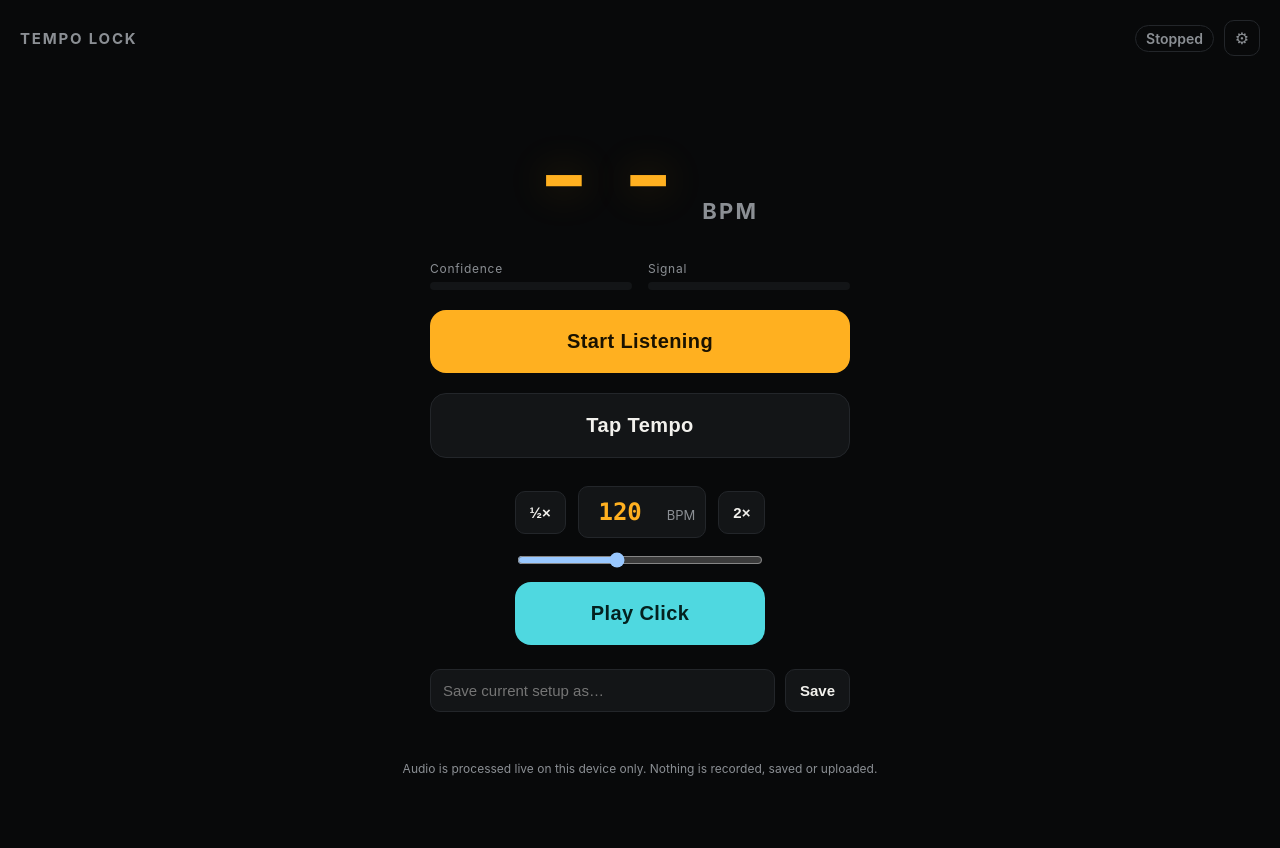
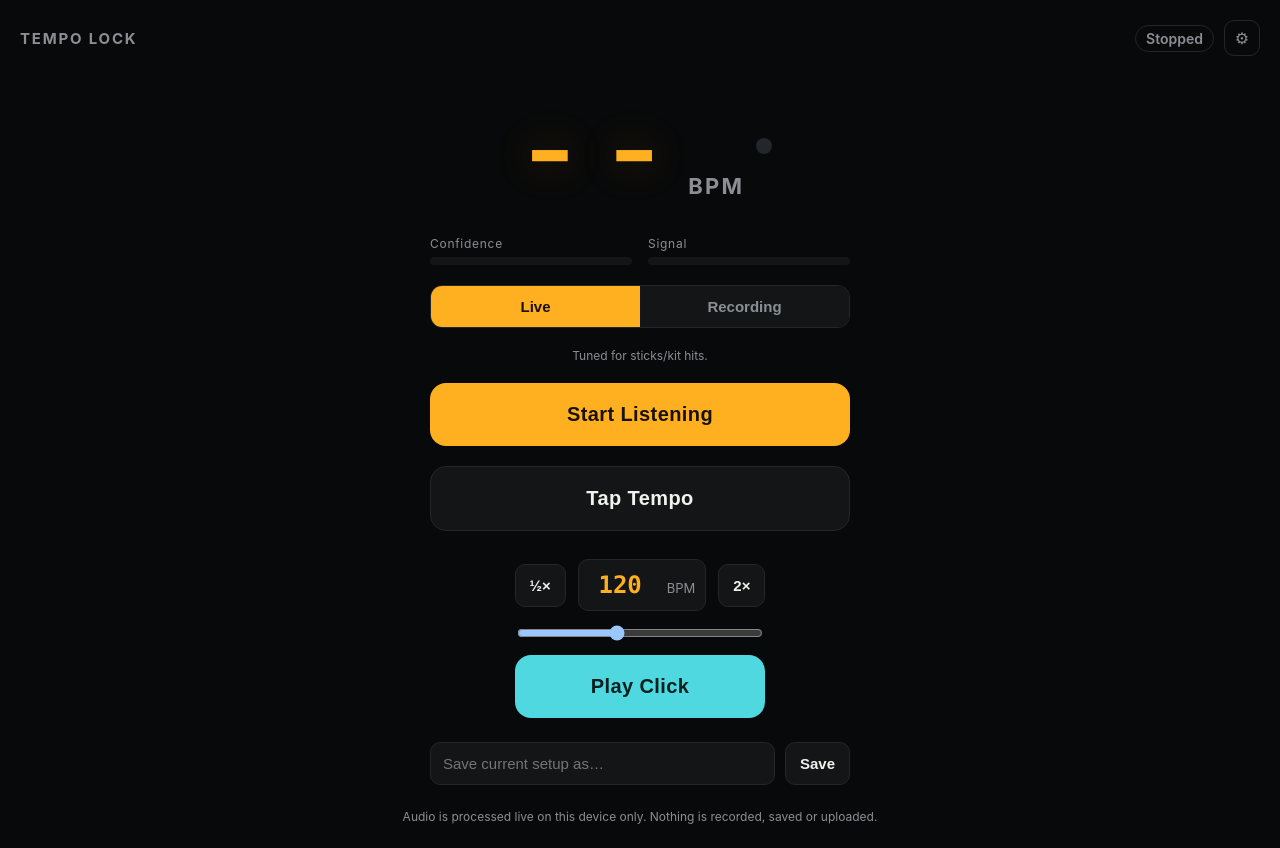
Before and after one commit to ntbCreative/tempo-lock, a React (Vite) app: page / in a window 1280 px wide. Before the commit the page ends 800 px from the top, so only its background shows below. Built offline with nearby package versions, Linux system fonts and the light colour scheme.

Commit message:
Add subdivisions and visual beat pulse

```diff
--- a/src/App.css
+++ b/src/App.css
@@ -141,6 +141,50 @@ body {
   font-weight: 700;
   letter-spacing: 0.1em;
   color: var(--text-dim);
+}
+
+.beat-pulse {
+  width: 16px;
+  height: 16px;
+  border-radius: 999px;
+  align-self: center;
+}
+
+.beat-pulse--idle {
+  background: var(--line);
+}
+
+.beat-pulse--flash {
+  background: var(--accent);
+  animation: beat-pulse-flash 160ms ease-out;
+}
+
+.beat-pulse--tempo {
+  background: var(--secondary);
+  animation: beat-pulse-tempo linear infinite;
+}
+
+@keyframes beat-pulse-flash {
+  0% {
+    transform: scale(1);
+    opacity: 1;
+  }
+  100% {
+    transform: scale(1.8);
+    opacity: 0;
+  }
+}
+
+@keyframes beat-pulse-tempo {
+  0%,
+  100% {
+    opacity: 0.3;
+    transform: scale(0.85);
+  }
+  10% {
+    opacity: 1;
+    transform: scale(1.1);
+  }
 }
 
 .meter-row {
@@ -336,6 +380,40 @@ body {
 .manual-metronome__bpm span {
   font-size: 13px;
   color: var(--text-dim);
+}
+
+.mode-toggle {
+  display: flex;
+  width: 100%;
+  max-width: 420px;
+  border: 1px solid var(--line);
+  border-radius: 12px;
+  overflow: hidden;
+}
+
+.mode-toggle__option {
+  flex: 1;
+  padding: 12px;
+  background: var(--bg-raised);
+  color: var(--text-dim);
+  border: none;
+  font-size: 15px;
+  font-weight: 600;
+  cursor: pointer;
+}
+
+.mode-toggle__option:disabled {
+  cursor: not-allowed;
+}
+
+.mode-toggle__option[data-active='true'] {
+  background: var(--accent);
+  color: #1a1200;
+}
+
+.mode-toggle__hint {
+  text-align: center;
+  margin-top: -4px;
 }
 
 .pill-button {
--- a/src/App.tsx
+++ b/src/App.tsx
@@ -114,6 +114,22 @@ function App() {
         <div className="bpm-readout" role="status" aria-live="polite">
           <span className="bpm-readout__value">{displayBpm ?? '--'}</span>
           <span className="bpm-readout__unit">BPM</span>
+          {metronomeActive && metronomePosition ? (
+            <span
+              key={`click-${metronomePosition.barIndex}-${metronomePosition.beatInBar}`}
+              className="beat-pulse beat-pulse--flash"
+              aria-hidden="true"
+            />
+          ) : continuity.status === 'locked' && continuity.displayedBpm ? (
+            <span
+              key={`tempo-${Math.round(continuity.displayedBpm)}`}
+              className="beat-pulse beat-pulse--tempo"
+              style={{ animationDuration: `${60000 / continuity.displayedBpm}ms` }}
+              aria-hidden="true"
+            />
+          ) : (
+            <span className="beat-pulse beat-pulse--idle" aria-hidden="true" />
+          )}
         </div>
 
         <div className="meter-row">
@@ -171,6 +187,32 @@ function App() {
             Microphone access was denied. Allow microphone access in your browser settings, then try again.
           </p>
         )}
+
+        <div className="mode-toggle" role="group" aria-label="Detection mode">
+          <button
+            type="button"
+            className="mode-toggle__option"
+            data-active={settings.mode === 'live'}
+            onClick={() => updateSettings({ mode: 'live' })}
+            disabled={isListening}
+          >
+            Live
+          </button>
+          <button
+            type="button"
+            className="mode-toggle__option"
+            data-active={settings.mode === 'recording'}
+            onClick={() => updateSettings({ mode: 'recording' })}
+            disabled={isListening}
+          >
+            Recording
+          </button>
+        </div>
+        <p className="settings-note mode-toggle__hint">
+          {settings.mode === 'live'
+            ? 'Tuned for sticks/kit hits.'
+            : 'Tuned for a full song through speakers — isolates the kick/bass pulse.'}
+        </p>
 
         <button
           type="button"
--- a/src/Settings.tsx
+++ b/src/Settings.tsx
@@ -1,7 +1,7 @@
 import { useEffect, useRef, useState, type ReactElement } from 'react';
 import type { DetectorSettings, SettingsSectionId } from './hooks/useTempoDetector';
-import type { AccentMode, SoundKit } from './lib/clickPattern';
-import { SOUND_KITS } from './lib/clickPattern';
+import type { AccentMode, SoundKit, Subdivision } from './lib/clickPattern';
+import { SOUND_KITS, SUBDIVISION_OPTIONS } from './lib/clickPattern';
 import { THEMES, type ThemeId } from './lib/themes';
 import { createSilentWavDataUri } from './audio/silentAudio';
 
@@ -255,6 +255,24 @@ function SoundsSection({ settings, updateSettings }: SettingsProps) {
             : '2 & 4 clap mode plays this sound, accented, on beats 2 and 4.'}
         </p>
       </div>
+
+      <div className="control">
+        <div className="control__label-row">
+          <label htmlFor="subdivision">Subdivision</label>
+        </div>
+        <select
+          id="subdivision"
+          value={settings.subdivision}
+          onChange={(e) => updateSettings({ subdivision: e.target.value as Subdivision })}
+        >
+          {SUBDIVISION_OPTIONS.map((option) => (
+            <option key={option.value} value={option.value}>
+              {option.label}
+            </option>
+          ))}
+        </select>
+        <p className="settings-note">Adds quiet ticks between the main beat clicks.</p>
+      </div>
     </div>
   );
 }
--- a/src/hooks/useTempoDetector.ts
+++ b/src/hooks/useTempoDetector.ts
@@ -1,5 +1,5 @@
 import { useCallback, useEffect, useRef, useState } from 'react';
-import { LiveTempoEngine, isMicrophoneSupported, type EngineState } from '../audio/liveTempoEngine';
+import { LiveTempoEngine, isMicrophoneSupported, type EngineState, type DetectionMode } from '../audio/liveTempoEngine';
 import { MetronomeEngine, type MetronomePosition } from '../audio/metronomeEngine';
 import { createContinuityState } from '../lib/continuity';
 import {
@@ -8,7 +8,7 @@ import {
   type BarCount,
   type BarCountdownState,
 } from '../lib/metronomeSchedule';
-import { parseCustomAccentBeats, type AccentMode, type SoundKit } from '../lib/clickPattern';
+import { parseCustomAccentBeats, type AccentMode, type SoundKit, type Subdivision } from '../lib/clickPattern';
 import type { TempoRampConfig } from '../lib/tempoRamp';
 import { createTapTempoState, registerTap, type TapTempoState } from '../lib/tapTempo';
 import { parseStoredSettings, serializeSettings } from '../lib/settingsStorage';
@@ -32,12 +32,16 @@ export interface DetectorSettings {
   sensitivity: number;
   minBpm: number;
   maxBpm: number;
+  /** 'live' analyzes the raw signal (right for stick/kit hits); 'recording' low-passes it first to isolate the kick/bass pulse in a full mix. */
+  mode: DetectionMode;
   metronomeBars: BarCount;
   beatsPerBar: number;
   accentMode: AccentMode;
   customAccentBeatsInput: string;
   clickTrackLengthBars: number;
   soundKit: SoundKit;
+  /** Extra evenly-spaced ticks between the main beat clicks. */
+  subdivision: Subdivision;
   countInEnabled: boolean;
   countInVolume: number;
   rampEnabled: boolean;
@@ -51,12 +55,14 @@ export const DEFAULT_SETTINGS: DetectorSettings = {
   sensitivity: 0.5,
   minBpm: 40,
   maxBpm: 240,
+  mode: 'live',
   metronomeBars: 0,
   beatsPerBar: 4,
   accentMode: 'first',
   customAccentBeatsInput: '1',
   clickTrackLengthBars: 0,
   soundKit: 'digital',
+  subdivision: 'none',
   countInEnabled: true,
   countInVolume: 0.35,
   rampEnabled: false,
@@ -71,6 +77,7 @@ export interface SongPresetData {
   accentMode: AccentMode;
   customAccentBeatsInput: string;
   soundKit: SoundKit;
+  subdivision: Subdivision;
   clickTrackLengthBars: number;
   metronomeBars: BarCount;
 }
@@ -241,6 +248,7 @@ export function useTempoDetector() {
               accentMode: cfg.accentMode,
               customAccentBeats: parseCustomAccentBeats(cfg.customAccentBeatsInput, cfg.beatsPerBar),
               soundKit: cfg.soundKit,
+              subdivision: cfg.subdivision,
               totalBars: cfg.metronomeBars,
               volumeScale: cfg.countInVolume,
             });
@@ -257,6 +265,7 @@ export function useTempoDetector() {
             accentMode: cfg.accentMode,
             customAccentBeats: parseCustomAccentBeats(cfg.customAccentBeatsInput, cfg.beatsPerBar),
             soundKit: cfg.soundKit,
+            subdivision: cfg.subdivision,
             totalBars: 0,
           });
           setMetronomeActive(true);
@@ -353,6 +362,7 @@ export function useTempoDetector() {
       accentMode: cfg.accentMode,
       customAccentBeats: parseCustomAccentBeats(cfg.customAccentBeatsInput, cfg.beatsPerBar),
       soundKit: cfg.soundKit,
+      subdivision: cfg.subdivision,
       totalBars: cfg.clickTrackLengthBars,
       ramp,
       onFinished: () => {
@@ -373,6 +383,7 @@ export function useTempoDetector() {
       accentMode: settingsRef.current.accentMode,
       customAccentBeatsInput: settingsRef.current.customAccentBeatsInput,
       soundKit: settingsRef.current.soundKit,
+      subdivision: settingsRef.current.subdivision,
       clickTrackLengthBars: settingsRef.current.clickTrackLengthBars,
       metronomeBars: settingsRef.current.metronomeBars,
     }),
@@ -407,6 +418,7 @@ export function useTempoDetector() {
         accentMode: preset.data.accentMode,
         customAccentBeatsInput: preset.data.customAccentBeatsInput,
         soundKit: preset.data.soundKit,
+        subdivision: preset.data.subdivision,
         clickTrackLengthBars: preset.data.clickTrackLengthBars,
         metronomeBars: preset.data.metronomeBars,
       });
--- a/src/lib/clickPattern.ts
+++ b/src/lib/clickPattern.ts
@@ -99,3 +99,29 @@ export function parseCustomAccentBeats(input: string, beatsPerBar: number): numb
   }
   return Array.from(seen).sort((a, b) => a - b);
 }
+
+/**
+ * Optional extra clicks evenly spaced between the main beat clicks -- a
+ * quieter, plain tick layered under the accented beat pattern above.
+ * Genuinely useful for practicing subdivided rhythms (linear fills, swung
+ * eighths, triplet-based grooves) against a reference.
+ */
+export type Subdivision = 'none' | 'eighth' | 'triplet';
+
+export const SUBDIVISION_OPTIONS: { label: string; value: Subdivision }[] = [
+  { label: 'None', value: 'none' },
+  { label: 'Eighths', value: 'eighth' },
+  { label: 'Triplets', value: 'triplet' },
+];
+
+/** How many ticks make up one beat for a given subdivision setting (1 = just the beat itself). */
+export function subdivisionTicksPerBeat(subdivision: Subdivision): number {
+  switch (subdivision) {
+    case 'eighth':
+      return 2;
+    case 'triplet':
+      return 3;
+    default:
+      return 1;
+  }
+}
```
Also changed, not shown: src/audio/liveTempoEngine.ts (+31 -1 lines), src/audio/metronomeEngine.ts (+27 -2 lines), 2 other files (tests, documents, lock files or other folders).
